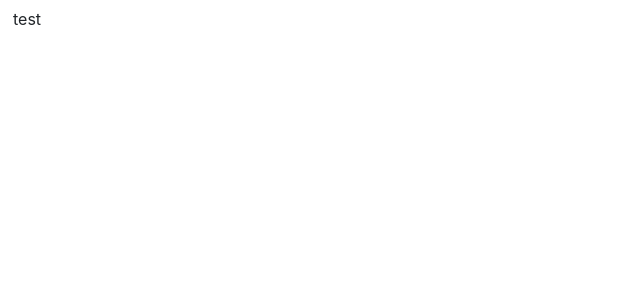
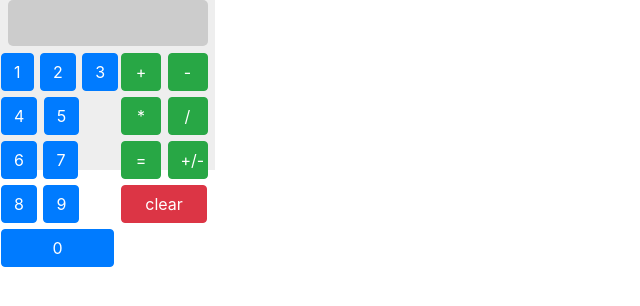
Before and after one commit to urzp/JS_calculator, a plain HTML site: page index.html in a window 1280 px wide. Shown: the whole page, without its empty margins (0-640 px from the left). Drawn offline with nearby package versions, Linux system fonts and the light colour scheme.

Commit message:
complit view of canculator html&css

```diff
--- a/css/style.css
+++ b/css/style.css
@@ -0,0 +1,61 @@
+.calculator{
+    width: 215px;
+    height: 170px;
+    background: #eee;
+}
+
+.display{
+    width: 215px;
+    height: 50px;
+    margin: auto;
+
+}
+
+.display-content{
+    width: 200px;
+    height: 46px;
+    border-radius: 5px;
+    background: #ccc;
+    margin: auto;
+}
+
+
+.panels {
+    width: 215px;
+    height: 170px;
+}
+
+.panels-in{
+    width: 210px;
+    height: 160px;
+    margin: auto;
+}
+
+
+.large-btn{
+    width: 113px;
+}
+
+
+.btn {
+    margin: 3px 1px;
+}
+
+
+.numbers-panel {
+    float: left;
+    width: 120px;
+}
+
+.action-panel {
+    float: left;
+    width: 90px;
+}
+
+.action-panel > .btn {
+    width: 40px;
+}
+
+.medium-btn {
+    width: 86px !important;
+}
--- a/index.html
+++ b/index.html
@@ -11,7 +11,37 @@
         </style>
     </head>
     <body>
-        <button class="btn" onclick="test()"> test</button>
+        <div class="calculator">
+            <div class="display">
+                <div class="display-content">
+                </div>
+            </div>
+            <div class="panels">
+                <div class="panel">
+                    <div class="numbers-panel">
+                        <div class="btn btn-primary">1</div>
+                        <div class="btn btn-primary">2</div>
+                        <div class="btn btn-primary">3</div>
+                        <div class="btn btn-primary">4</div>
+                        <div class="btn btn-primary">5</div>
+                        <div class="btn btn-primary">6</div>
+                        <div class="btn btn-primary">7</div>
+                        <div class="btn btn-primary">8</div>
+                        <div class="btn btn-primary">9</div>
+                        <div class="btn btn-primary large-btn">0</div>
+                    </div>
+                    <div class="action-panel">
+                        <div class="btn btn-success">+</div>
+                        <div class="btn btn-success">-</div>
+                        <div class="btn btn-success">*</div>
+                        <div class="btn btn-success">/</div>
+                        <div class="btn btn-success">=</div>
+                        <div class="btn btn-success">+/-</div>
+                        <div class="btn btn-danger medium-btn ">clear</div>
+                    </div>
+                </div>
+            </div>
+        </div>
         <script src="scripts/script.js" ></script>
     </body>
 </html>
```
